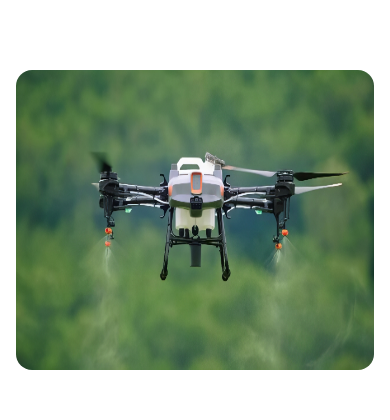
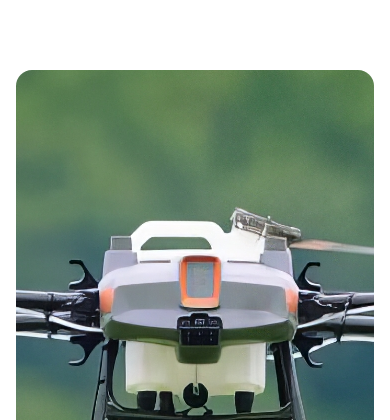
Before and after one commit to HudsonWayne/Smart-Farms, a Next.js app: page /about in a window 390 px wide. Shown: the part 608-1028 px from the top of the page. Built offline with nearby package versions, Linux system fonts and the light colour scheme; a web font is replaced by a local one.

Commit message:
initial commit

```diff
--- a/src/components/OurServices.tsx
+++ b/src/components/OurServices.tsx
@@ -28,7 +28,7 @@ export default function OurServices() {
         {/* First Row of Images */}
         <div className="grid md:grid-cols-3 gap-6 mb-12 text-left -mx-4">
           {[
-    { src: "/Pic 5.jpg", alt: "High Resolution Camera", label: "High Resolution Camera", extraClass: "pic5-style" },
+            { src: "/Rectangle 8.png", alt: "High Resolution Camera", label: "High Resolution Camera" },
             { src: "/Rectangle 9.png", alt: "AI Integrated", label: "AI Integrated" },
             { src: "/Rectangle 10.png", alt: "Multispectral Sensor", label: "Multispectral Sensor" },
           ].map((item, i) => (
@@ -38,7 +38,7 @@ export default function OurServices() {
                 alt={item.alt}
                 width={400}
                 height={250}
-        className={`w-full object-cover ${item.extraClass || ""}`}
+                className="w-full object-cover"
               />
               <p className="mt-3 ml-1 font-bold text-base sm:text-lg md:text-xl">
                 {item.label}
@@ -46,8 +46,6 @@ export default function OurServices() {
             </div>
           ))}
         </div>
-
-
 
         {/* Section 2 Title */}
         <div className="text-left mb-4 mt-16">
--- a/src/styles/globals.css
+++ b/src/styles/globals.css
@@ -55,13 +55,11 @@ html, body {
 .about-pic{
   height: 600px;
   border-radius: 1rem;
+  object-fit: none;
 }
 
 @media (max-width: 640px) {
   .uniform-img {
     height: 220px;
   }
-  .about-pic{
-    height: 300px;
-  }
 }
```
Lines whose indentation alone changed are shown as unchanged.
